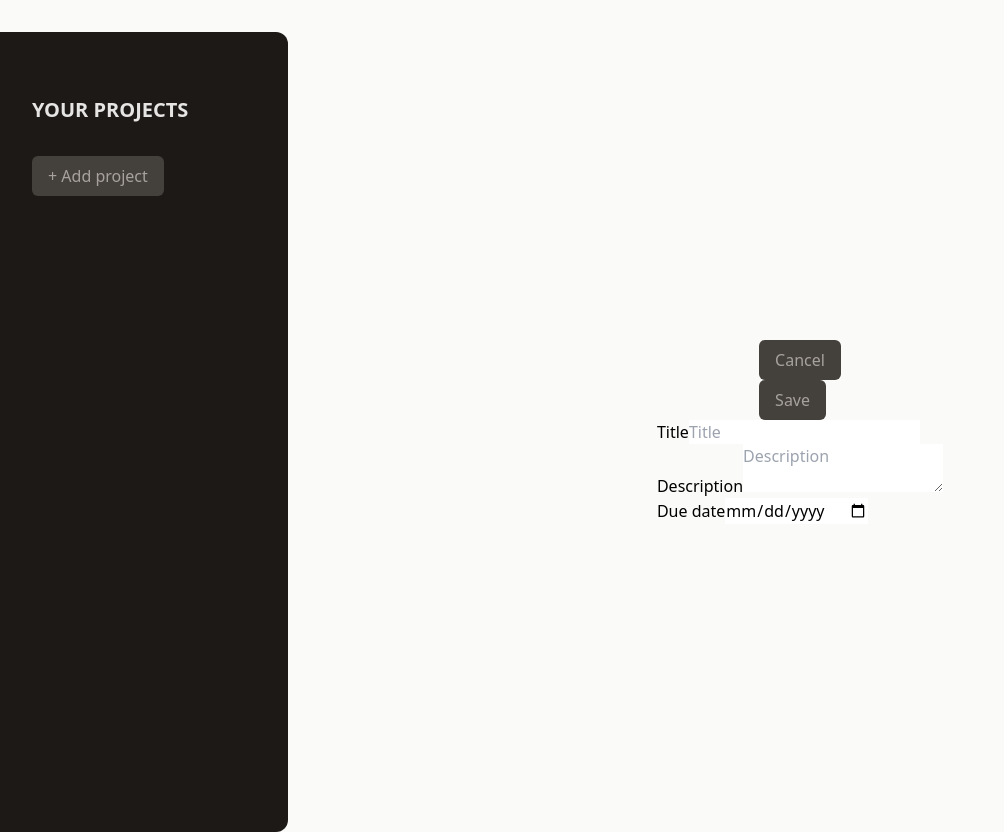
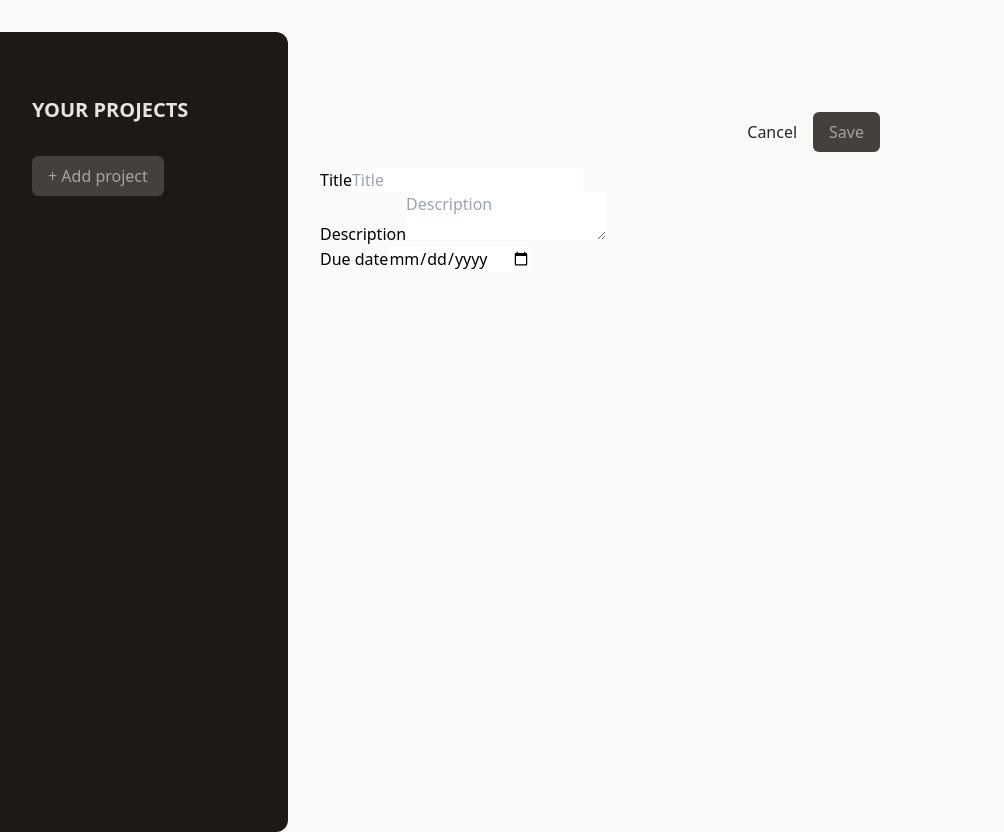
Before and after one commit to internet-unable/react-pm-app, a React (Vite) app: page / in a window 1280 px wide. Both pictures are taken after a click on the button "+ Add project". Shown: the whole page, without its empty margins (0-1004 px from the left). Built offline with nearby package versions, Linux system fonts and the light colour scheme.

Commit message:
Update for CreateProject, Button
CreateProject - styles update.
Button - extend component, to have different view (as btn or as simple text)

```diff
--- a/src/components/Button/Button.jsx
+++ b/src/components/Button/Button.jsx
@@ -1,10 +1,11 @@
-export default function Button({ handleClick, children }) {
-    const defaultClasses = 'px-4 py-2 text-xs md:text-base rounded-md bg-stone-700 text-stone-400 hover:bg-stone-600 hover:text-stone-100';
+export default function Button({ isText, handleClick, children }) {
+    const stylesAsBtn = 'px-4 py-2 text-xs md:text-base rounded-md bg-stone-700 text-stone-400 hover:bg-stone-600 hover:text-stone-100';
+    const stylesAsText = 'text-stone-800 hover:text-stone-950';
 
     return (
         <button
             type="button"
-            className={defaultClasses}
+            className={isText ? stylesAsText: stylesAsBtn}
             onClick={handleClick}
         >
             {children}
--- a/src/components/CreateProject/CreateProject.jsx
+++ b/src/components/CreateProject/CreateProject.jsx
@@ -22,9 +22,9 @@ export default function CreateProject({ handleCancelBtnClick, handleSaveBtnClick
     }
 
     return (
-        <section className="flex flex-col justify-center items-center grow h-full overflow-x-auto">
-            <menu>
-                <li><Button handleClick={handleCancelBtnClick}>Cancel</Button></li>
+        <section className="w-[35rem] mt-16">
+            <menu className="flex items-center justify-end gap-4 my-4">
+                <li><Button isText handleClick={handleCancelBtnClick}>Cancel</Button></li>
                 <li><Button handleClick={collectDataAndSave}>Save</Button></li>
             </menu>
 
```
